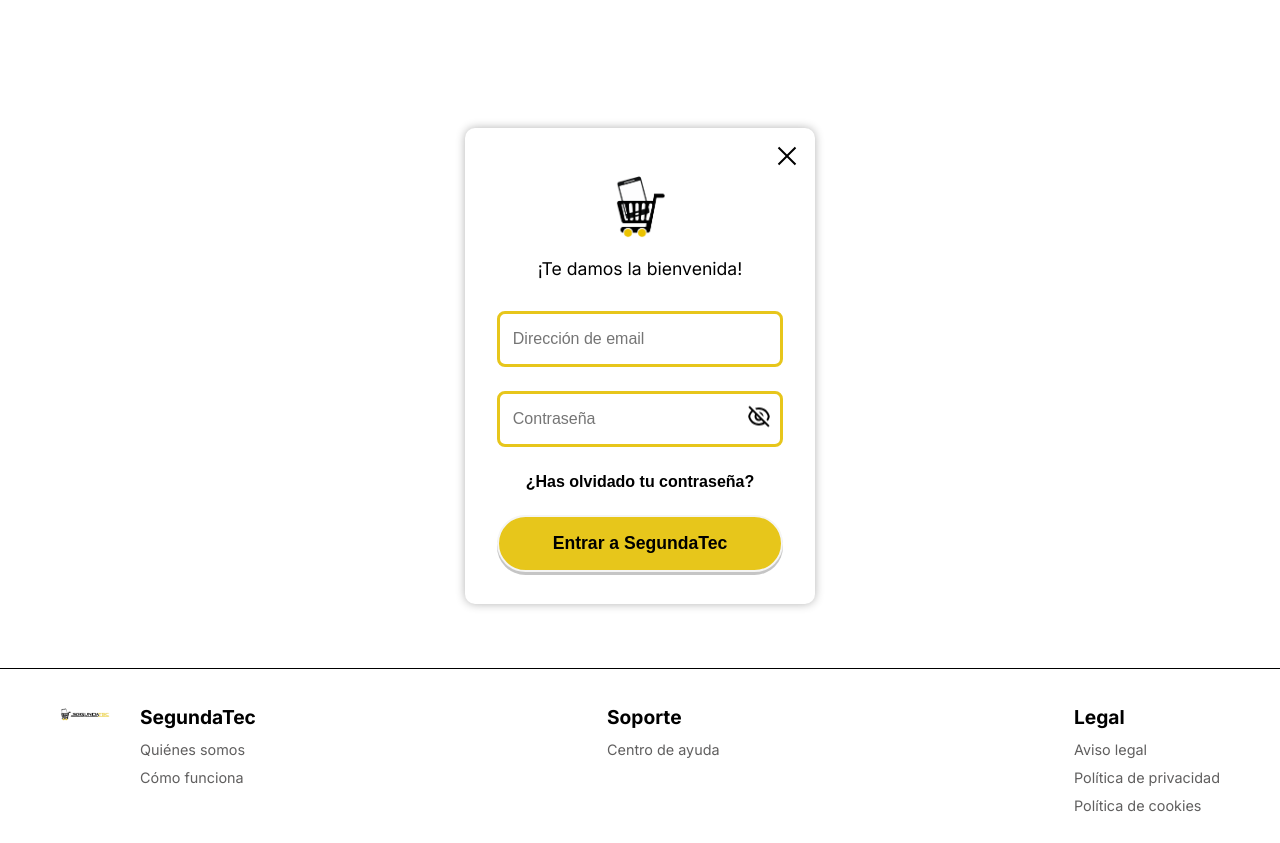
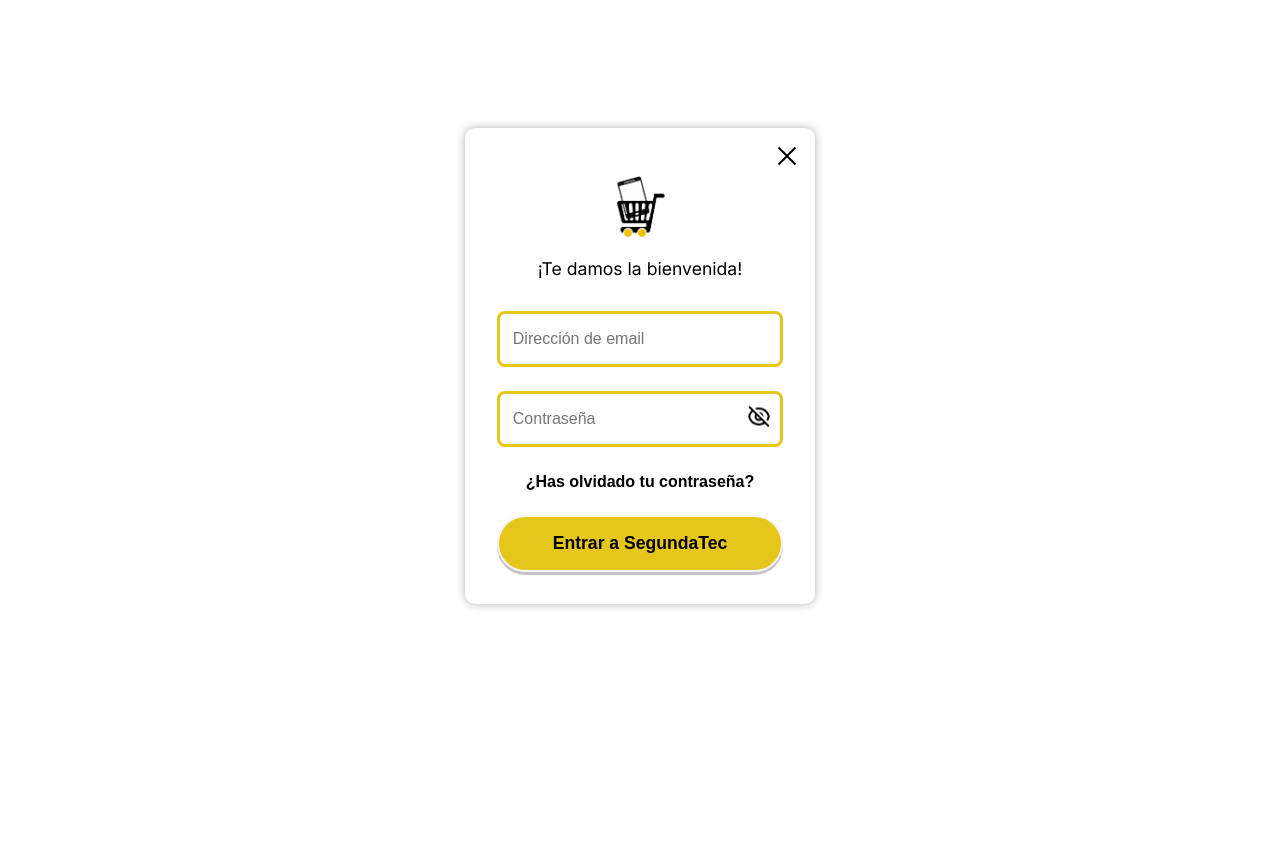
Before and after one commit to oscaralvarezrua/PFB_Compra_Venta, a React (Vite) app in the folder FRONTED_compra_venta_tech/: page /login in a window 1280 px wide. After the commit the page ends 800 px from the top, so only its background shows below. Built offline with nearby package versions, Linux system fonts and the light colour scheme; no server answers.

Commit message:
Footer arreglado y oculto en las paginas correspondientes

```diff
--- a/FRONTED_compra_venta_tech/src/App.jsx
+++ b/FRONTED_compra_venta_tech/src/App.jsx
@@ -12,16 +12,18 @@
 import Login from "./pages/Login";
 import UserDataAndChangePass from "./pages/UserDataAndChangePass";
 import ProductDetail from "./pages/ProductDetail";
+import UserValidation from "./pages/UserValidation";
 import NotFound from "./pages/NotFound";
 import UserProfile from "./pages/UserProfile";
-import UserValidation from "./pages/UserValidation";
 
 function App() {
   const location = useLocation();
 
   return (
     <div className="app-layout">
-      {location.pathname !== "/register" && location.pathname !== "/login" && location.pathname !== "/changepassword" && (
+      {location.pathname !== "/register" &&
+        location.pathname !== "/login" &&
+        location.pathname !== "/changepassword" && (
           <>
             <Header />
             <Menu />
@@ -45,7 +47,11 @@
         </Routes>
       </div>
 
+      {location.pathname !== "/register" &&
+        location.pathname !== "/login" &&
+        location.pathname !== "/changepassword" && (
           <Footer />
+        )}
     </div>
   );
 }
--- a/FRONTED_compra_venta_tech/src/styles/UserValidation.css
+++ b/FRONTED_compra_venta_tech/src/styles/UserValidation.css
@@ -21,10 +21,10 @@
   margin-bottom: 2rem;
 }
 
-.logo-img {
+/*.logo-img {
   width: 50px;
   height: auto;
-}
+}*/
 
 .validation-message {
   padding: 1rem;
```
Lines whose indentation alone changed are shown as unchanged.
